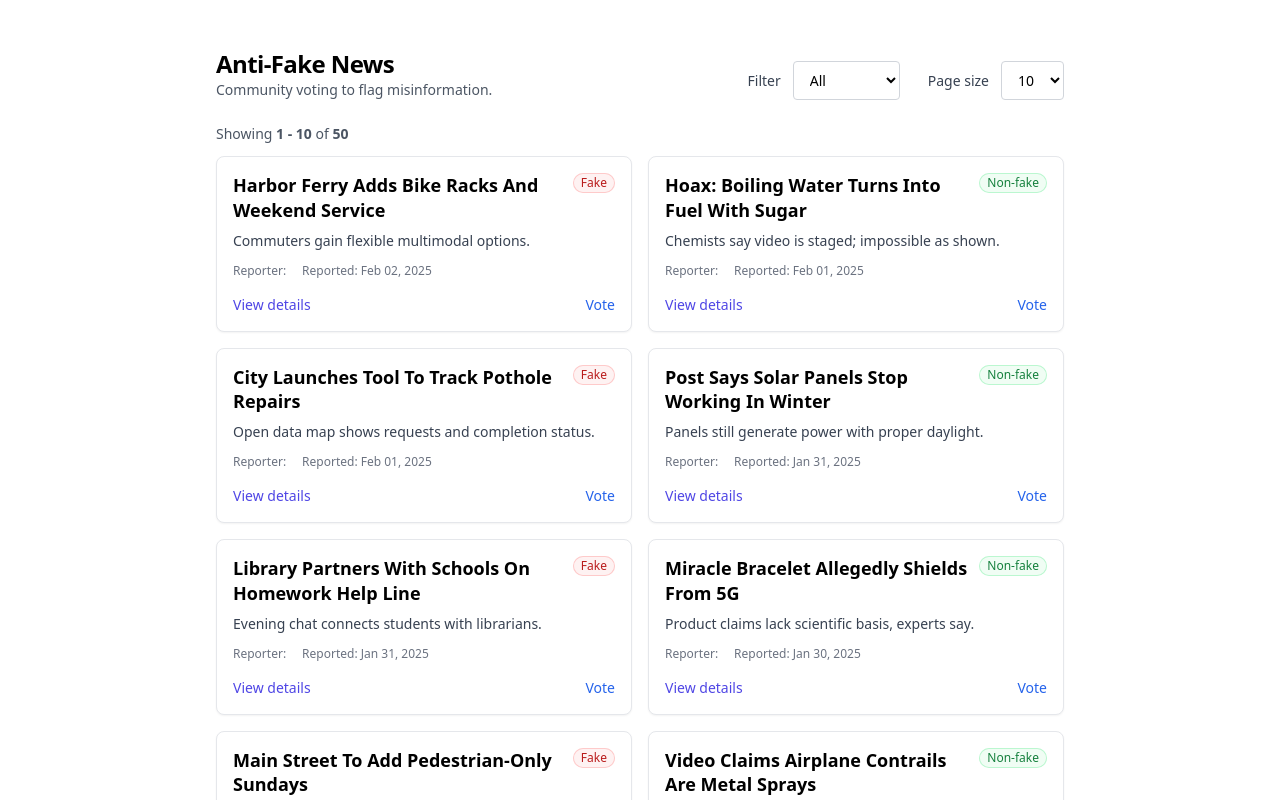
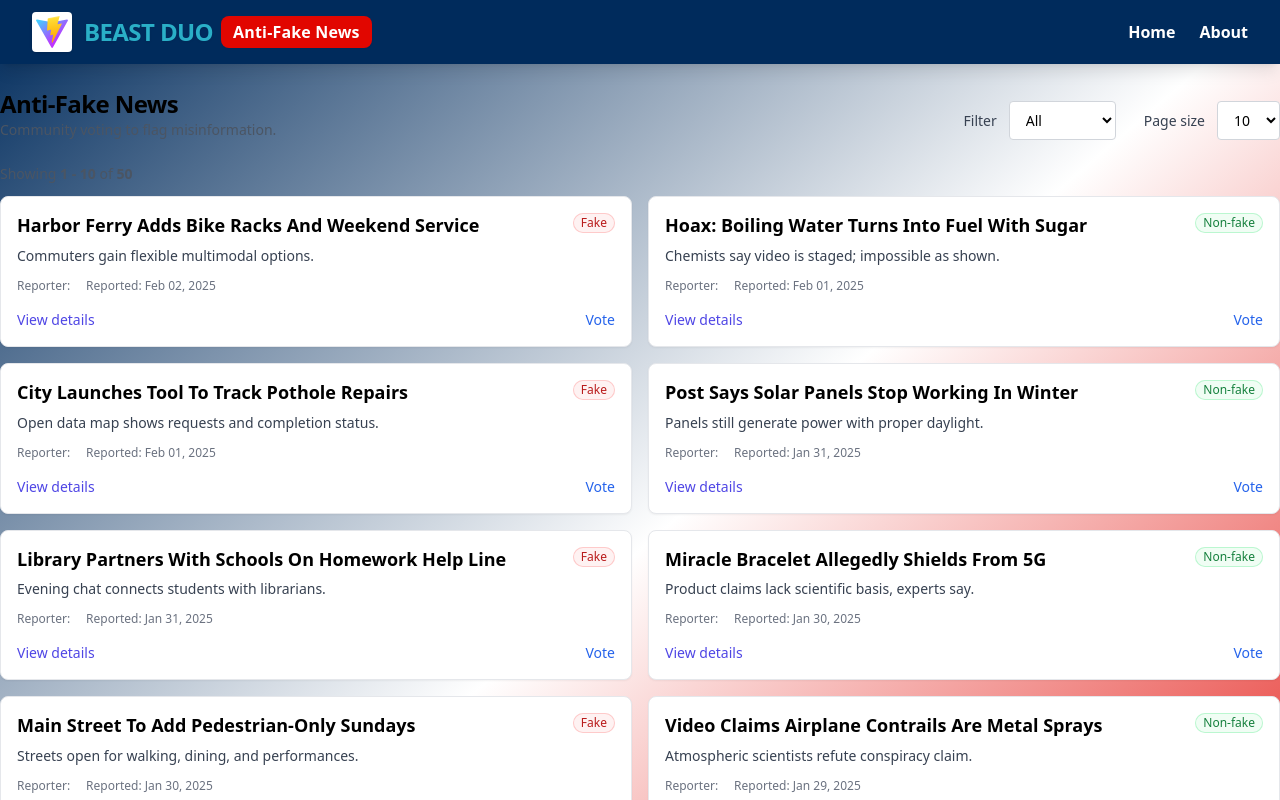
Before and after one commit to chartchai-class/project-01-the-anti-fake-news-system-beastduo, a Vue app in the folder frontend/: page / in a window 1280 px wide. Shown: the top 800 px of the page. Built offline with nearby package versions, Linux system fonts and the light colour scheme.

Commit message:
update App.vue
to implement template to display fullscreen and include navbar

```diff
--- a/frontend/src/App.vue
+++ b/frontend/src/App.vue
@@ -11,11 +11,30 @@ onMounted(() => {
 </script>
 
 <template>
-  <div class="max-w-4xl mx-auto p-6">
-    <div v-if="!newsStore.hydrated" class="py-20 text-center text-gray-500">
-      Loading data...
+  <div class="min-h-screen bg-gradient-to-br from-[#002b5c] via-[#ffffff] to-[#e10600]">
+    <!-- Global Header -->
+    <header class="sticky top-0 z-30 w-full bg-[#002b5c] shadow-lg">
+      <nav class="flex w-full items-center justify-between px-8 py-3">
+        <div class="flex items-center gap-3">
+          <img src="/vite.svg" alt="BEAST DUO Logo" class="h-10 w-10 rounded bg-white p-1 shadow" />
+          <span class="flex flex-col sm:flex-row items-start sm:items-center gap-1 sm:gap-2">
+            <router-link to="/" class="flex flex-col sm:flex-row items-start sm:items-center gap-1 sm:gap-2 focus:outline-none focus:ring-2 focus:ring-[#e10600] rounded transition group" aria-label="Go to Home">
+              <span class="text-2xl font-extrabold tracking-tight text-[#2aafc7] drop-shadow-sm leading-tight group-hover:text-[#e10600] transition">BEAST DUO</span>
+              <span class="rounded-lg px-3 py-1 text-base font-bold bg-[#e10600] text-white shadow-sm mt-1 sm:mt-0 whitespace-nowrap group-hover:bg-[#2aafc7] group-hover:text-[#002b5c] transition" style="letter-spacing:0.01em;">Anti-Fake News</span>
+            </router-link>
+          </span>
+        </div>
+        <ul class="flex gap-6 text-base font-semibold">
+          <li><router-link to="/" class="text-white hover:text-[#e10600] focus:outline-none focus:ring-2 focus:ring-white rounded transition">Home</router-link></li>
+          <li><router-link to="/about" class="text-white hover:text-[#e10600] focus:outline-none focus:ring-2 focus:ring-white rounded transition">About</router-link></li>
+        </ul>
+      </nav>
+    </header>
+    <div>
+      <div v-if="!newsStore.hydrated" class="py-20 text-center text-gray-500">
+        Loading data...
+      </div>
+      <router-view v-else />
     </div>
-    <router-view v-else />
   </div>
-
 </template>
```
